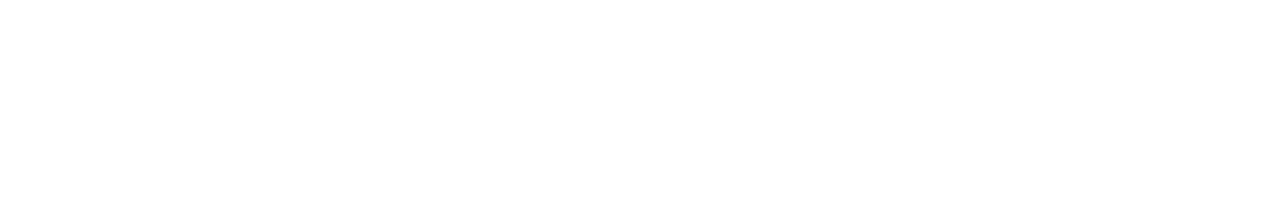
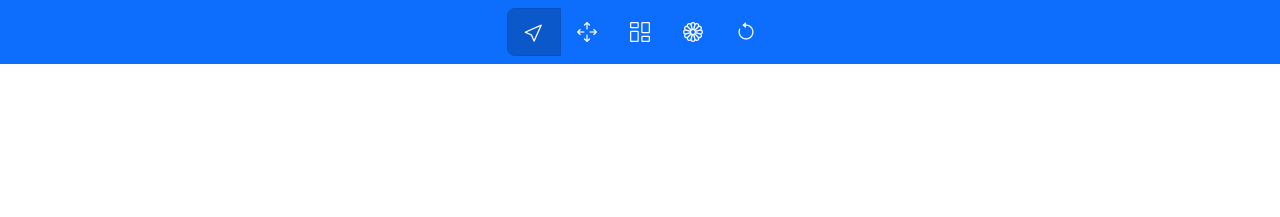
Before and after one commit to TharinWilk/map-my-garden, a website: page src/index.html in a window 1280 px wide. Drawn offline with nearby package versions, Linux system fonts and the light colour scheme.

Commit message:
Added Toolbar, Buttons, and Icons. Also added Bootstrap JS script.

```diff
--- a/src/index.html
+++ b/src/index.html
@@ -2,12 +2,45 @@
 <html lang="en" dir="ltr">
   <head>
     <meta charset="utf-8">
+    <meta name="viewport" content="width=device-width, initial-scale=1">
     <title>Map My Garden</title>
-    <link href="https://cdn.jsdelivr.net/npm/bootstrap@5.0.2/dist/css/bootstrap.min.css" rel="stylesheet" integrity="sha384-EVSTQN3/azprG1Anm3QDgpJLIm9Nao0Yz1ztcQTwFspd3yD65VohhpuuCOmLASjC" crossorigin="anonymous">
+    <link href="https://cdn.jsdelivr.net/npm/bootstrap@5.2.0-beta1/dist/css/bootstrap.min.css" rel="stylesheet" integrity="sha384-0evHe/X+R7YkIZDRvuzKMRqM+OrBnVFBL6DOitfPri4tjfHxaWutUpFmBp4vmVor" crossorigin="anonymous">
+    <link rel="stylesheet" href="https://cdn.jsdelivr.net/npm/bootstrap-icons@1.8.3/font/bootstrap-icons.css">
     <link rel="stylesheet" href="styles.css">
     <script src="./index.js" charset="utf-8" type="module" defer></script>
+    <script src="https://cdn.jsdelivr.net/npm/bootstrap@5.2.0-beta1/dist/js/bootstrap.bundle.min.js" integrity="sha384-pprn3073KE6tl6bjs2QrFaJGz5/SUsLqktiwsUTF55Jfv3qYSDhgCecCxMW52nD2" crossorigin="anonymous" defer></script>
   </head>
   <body>
+    <!-- toolbar -->
+    <nav class="navbar navbar-light bg-primary">
+      <div class="btn-group mx-auto" role="group" aria-label="Basic radio toggle button group">
+        <!-- cursor button -->
+        <input type="radio" class="btn-check" name="btnradio" id="cursorBtn" autocomplete="off" checked>
+        <label class="btn btn-lg btn-primary" for="cursorBtn">
+          <i class="bi bi-cursor"></i>
+        </label>
+        <!-- move button -->
+        <input type="radio" class="btn-check" name="btnradio" id="moveBtn" autocomplete="off">
+        <label class="btn btn-lg btn-primary" for="moveBtn">
+          <i class="bi bi-arrows-move"></i>
+        </label>
+        <!-- garden button -->
+        <input type="radio" class="btn-check" name="btnradio" id="gardenBtn" autocomplete="off">
+        <label class="btn btn-lg btn-primary" for="gardenBtn">
+          <i class="bi bi-columns-gap"></i>
+        </label>
+        <!-- plant button -->
+        <input type="radio" class="btn-check" name="btnradio" id="plantBtn" autocomplete="off">
+        <label class="btn btn-lg btn-primary" for="plantBtn">
+          <i class="bi bi-flower1"></i>
+        </label>
+        <!-- undo button -->
+        <input type="radio" class="btn-check" name="btnradio" id="undoBtn" autocomplete="off">
+        <label class="btn btn-lg btn-primary" for="undoBtn">
+          <i class="bi bi-arrow-counterclockwise"></i>
+        </label>
+      </div>
+    </nav>
     <canvas id="canvas"></canvas>
   </body>
 </html>
```
